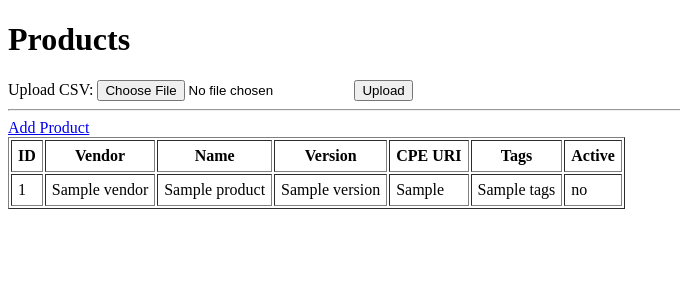
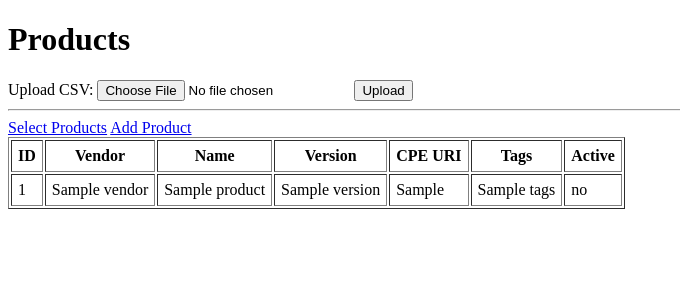
Before and after one commit to twbaty/cvescout, a Flask app: template app/web/templates/products.html in a window 1280 px wide. Shown: the top 300 px of the page, without its empty margins (0-680 px from the left). Run offline with Flask 3, Linux system fonts and the light colour scheme; the template is opened without the code that fills it: most values are stand-ins (such as "Sample title", 1, 10 or a date in 2020).

Commit message:
Update products.html

```diff
--- a/app/web/templates/products.html
+++ b/app/web/templates/products.html
@@ -13,6 +13,8 @@
     </form>
 
     <hr>
+
+    <a href="{{ url_for('web.select_products') }}">Select Products</a>
 
     <a href="{{ url_for('web.add_product_form') }}">Add Product</a>
 
```
